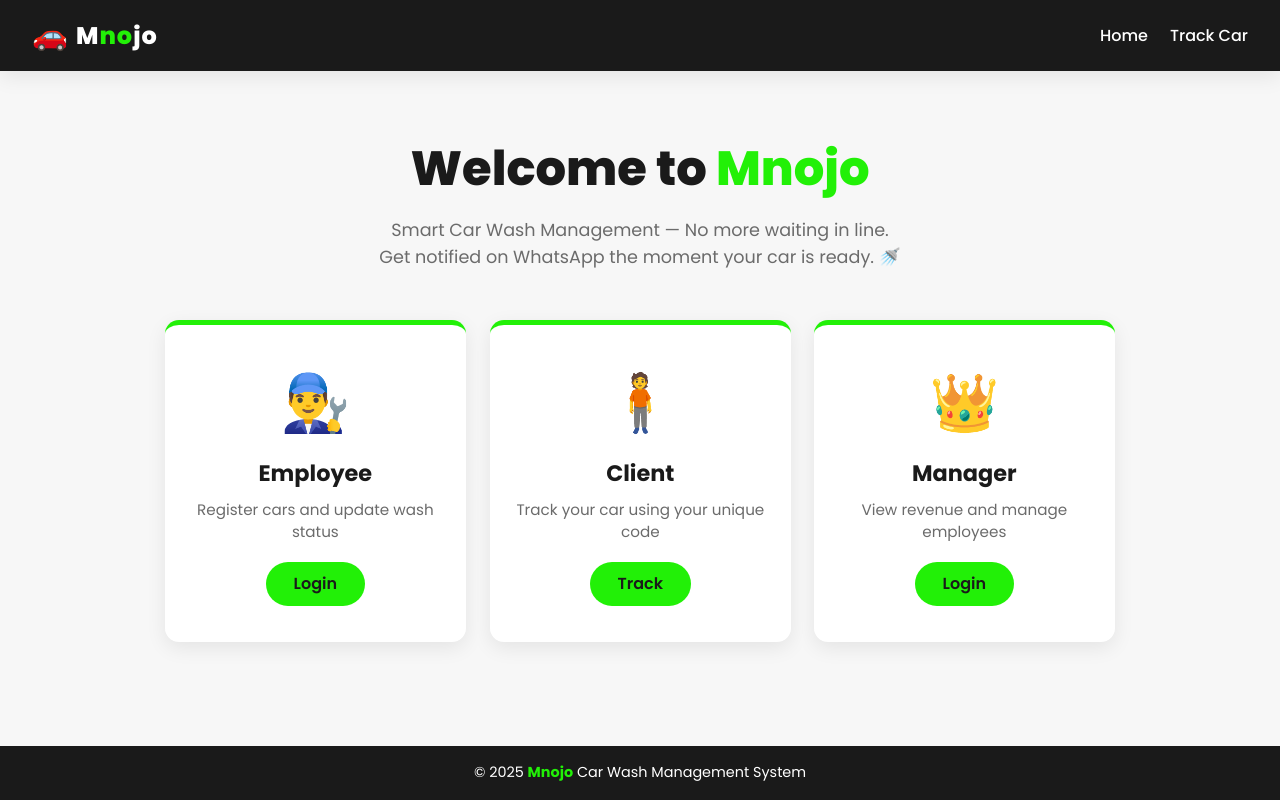
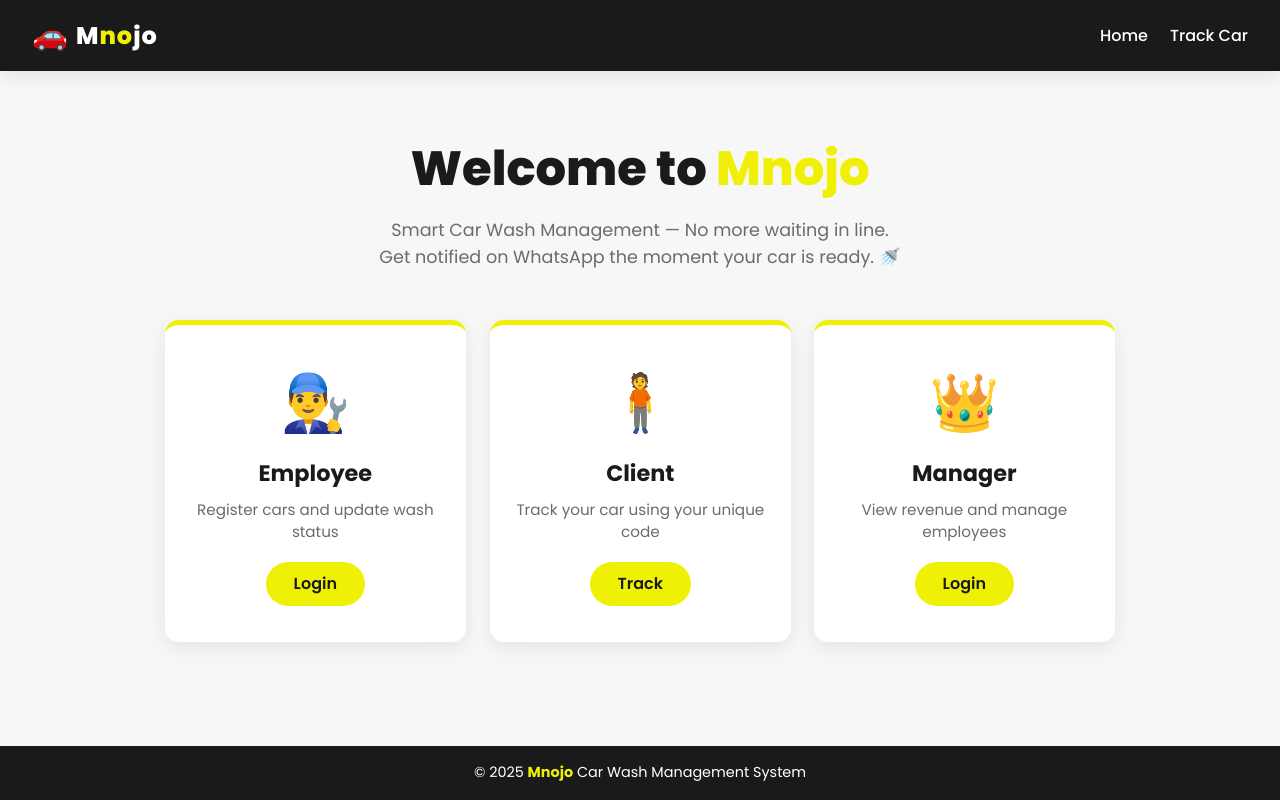
Before and after one commit to aqzioudoaae-creator/ennoujoum, a Flask app: page / in a window 1280 px wide. Run offline with Flask 3, Linux system fonts and the light colour scheme.

Commit message:
fix final couleurs

```diff
--- a/files-5-2/static/style.css
+++ b/files-5-2/static/style.css
@@ -5,7 +5,7 @@
 
 /* ---------- CSS Variables ---------- */
 :root {
-    --yellow:        #22f007;
+    --yellow:        #f0f007;
     --yellow-dark:   #FFA000;
     --yellow-light:  #FFF3CD;
     --black:         #1a1a1a;
```
Also changed, not shown: mnojo.db (added).
